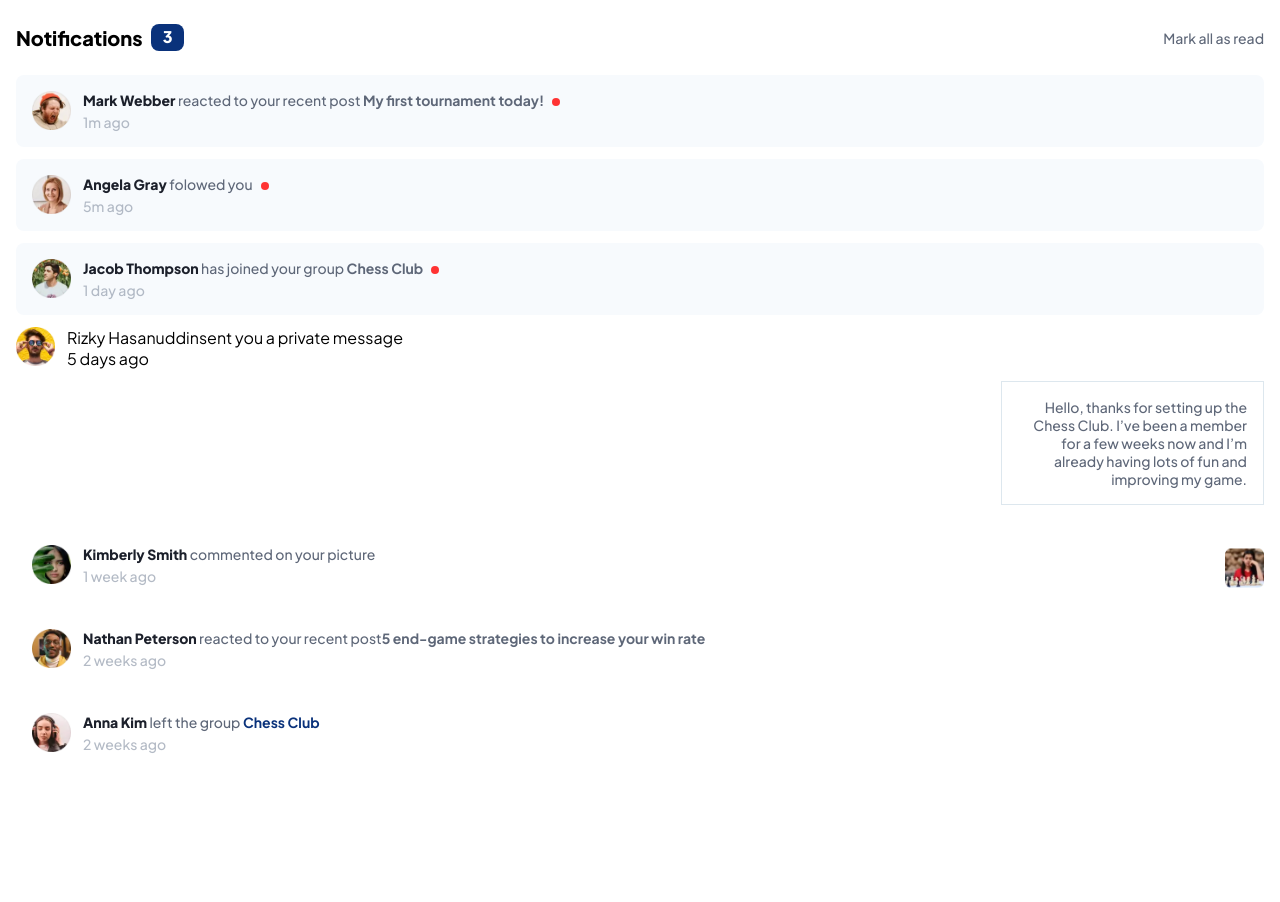
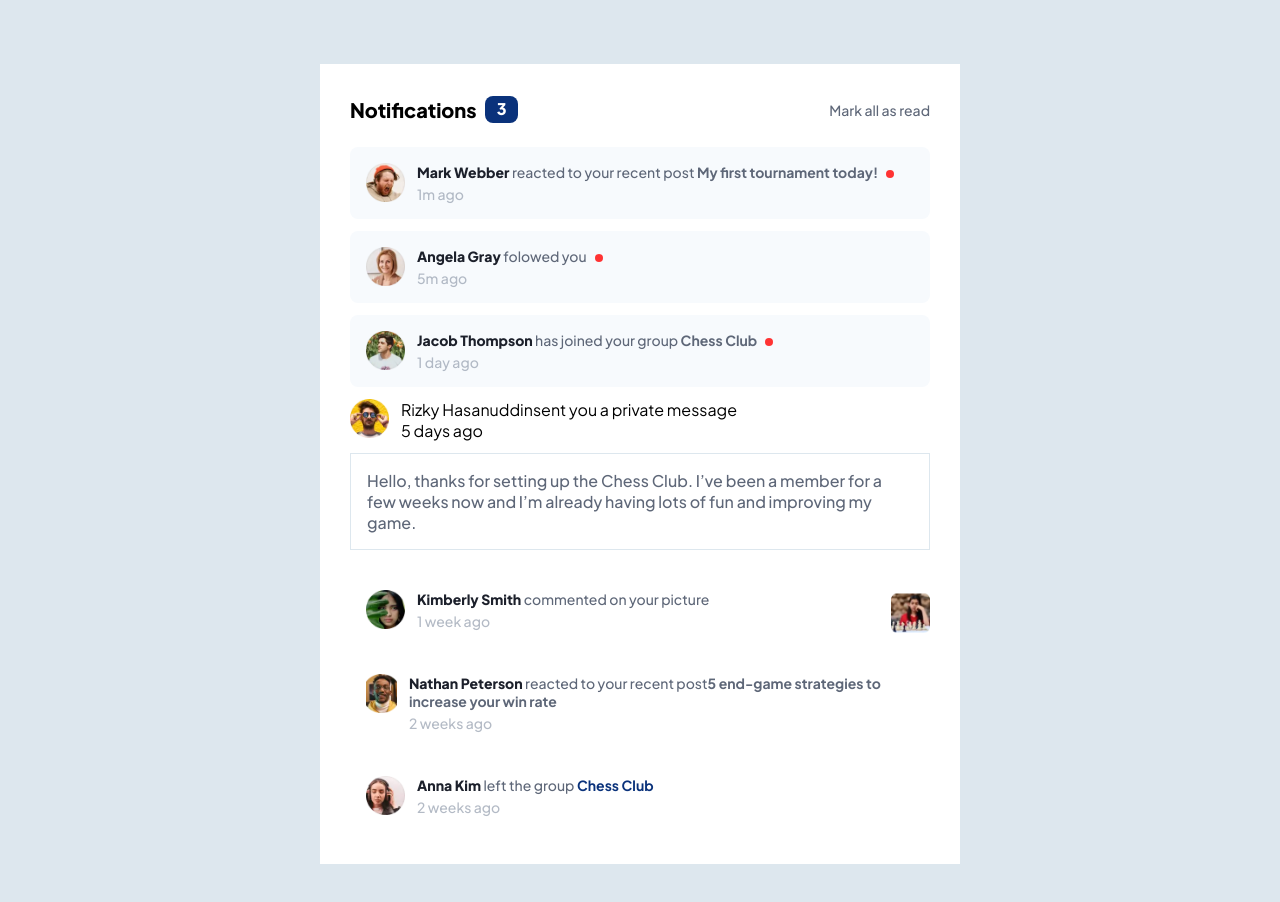
Before and after one commit to brdCoreShadow/notifications-markup, a React (Vite) app: page / in a window 1280 px wide. Shown: the top 902 px of the page. Before the commit the page ends 800 px from the top, so only its background shows below. Built offline with nearby package versions, Linux system fonts and the light colour scheme.

Commit message:
projects is done

```diff
--- a/src/App.tsx
+++ b/src/App.tsx
@@ -2,16 +2,18 @@ import * as SC from "./AppStyled";
 import EventList from "./components/EventList/EventList";
 import FooterList from "./components/FooterList/FooterList";
 import Header from "./components/Header/Header";
+import SharedLayout from "./layouts/SharedLayout/SharedLayout";
 import PrivateMessage from "./PrivateMessage/PrivateMessage";
-
 
 const App: React.FC = () => {
   return (
     <SC.AppCon>
-      <Header/>
-      <EventList/>
-      <PrivateMessage/>
-      <FooterList/>
+      <SharedLayout>
+        <Header />
+        <EventList />
+        <PrivateMessage />
+        <FooterList />
+      </SharedLayout>
     </SC.AppCon>
   );
 };
--- a/src/AppStyled.ts
+++ b/src/AppStyled.ts
@@ -5,4 +5,15 @@ export const AppCon = styled.div`
   padding-bottom: 28px;
   padding-left: 16px;
   padding-right: 16px;
+
+  background-color: #dde7ee;
+
+  @media (min-width: 1280px) {
+    padding-top: 64px;
+    padding-bottom: 88px;
+    padding-left: 0;
+    padding-right: 0;
+
+    align-content: center;
+  }
 `;
--- a/src/PrivateMessage/PrivateMessageStyled.ts
+++ b/src/PrivateMessage/PrivateMessageStyled.ts
@@ -39,12 +39,37 @@ export const MsgCon = styled.div`
   padding-left: 16px;
   padding-right: 16px;
 
+  text-align: left;
+
   border: 1px solid #dde7ee;
+
+  @media (min-width: 1280px) {
+    width: auto;
+
+    margin-left: 84px;
+
+    transition: all 0.3s;
+
+    &:hover,
+    &:focus,
+    &:active {
+      background-color: #E5EFFA;
+
+      cursor: pointer;
+
+      transition: all 0.3s;
+    }
+  }
 
   & > p {
     font-size: 14px;
     font-weight: 500;
 
     color: #5e6778;
+
+    @media (min-width: 1280px) {
+      font-size: 16px;
+      font-weight: 500;
+    }
   }
 `;
--- a/src/components/Header/HeaderStyled.ts
+++ b/src/components/Header/HeaderStyled.ts
@@ -48,4 +48,16 @@ export const HeaderBtn = styled.button`
   color: #5e6778;
 
   background-color: transparent;
+
+  transition: color 0.3s;
+
+  &:hover,
+  &:focus,
+  &:active {
+    color: #0a327b;
+
+    cursor: pointer;
+
+    transition: color 0.3s;
+  }
 `;
--- /dev/null
+++ b/src/layouts/SharedLayout/SharedLayout.tsx
@@ -0,0 +1,9 @@
+import * as SC from "./SharedLayoutStyled";
+
+import { ChildrenProps } from "@/utils/types";
+
+const SharedLayout: React.FC<ChildrenProps> = ({ children }) => {
+  return <SC.SharedLayoutCon>{children}</SC.SharedLayoutCon>;
+};
+
+export default SharedLayout;
--- /dev/null
+++ b/src/layouts/SharedLayout/SharedLayoutStyled.ts
@@ -0,0 +1,22 @@
+import styled from "@emotion/styled";
+
+export const SharedLayoutCon = styled.div`
+  padding-top: 24px;
+  padding-bottom: 28px;
+  padding-left: 16px;
+  padding-right: 16px;
+
+background-color: #FFFFFF;
+
+@media (min-width: 1280px){
+    width: 50%;
+
+    margin-left: auto;
+    margin-right: auto;
+
+    padding-top: 32px;
+    padding-bottom: 32px;
+    padding-left: 30px;
+    padding-right: 30px;
+}
+`
--- /dev/null
+++ b/src/utils/types.ts
@@ -0,0 +1,3 @@
+export type ChildrenProps = {
+    children: React.ReactNode
+}
```
